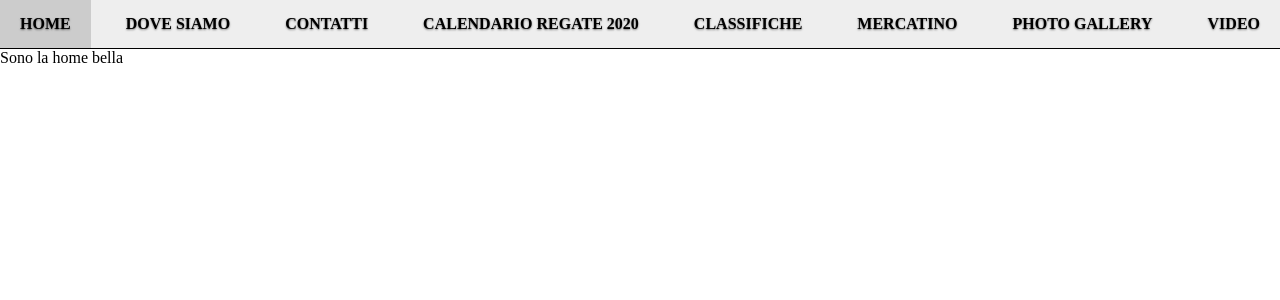
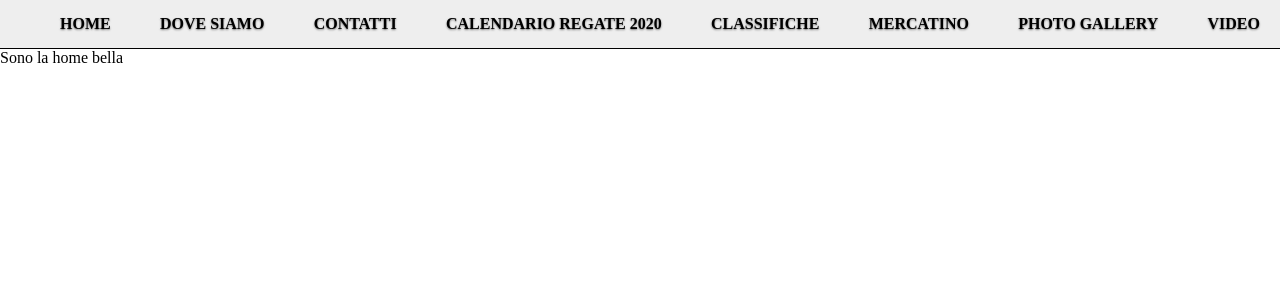
Before and after one commit to Mautriz/esempi-per-mangio, a React (Create React App) app: page / in a window 1280 px wide. Shown: the top 300 px of the page. Built offline with nearby package versions, Linux system fonts and the light colour scheme.

Commit message:
Modifiche alla config css base

```diff
--- a/src/App.scss
+++ b/src/App.scss
@@ -1,13 +1,18 @@
-body,
-html,
+*::after,
+*::before,
 * {
     margin: 0;
     border: 0;
-    padding: 0;
     outline: 0;
     box-sizing: inherit;
+    font-size: inherit;
 }
 
 html {
+    font-size: 62.5%;
     box-sizing: border-box;
 }
+
+body {
+    font-size: 1.6rem;
+}
```
